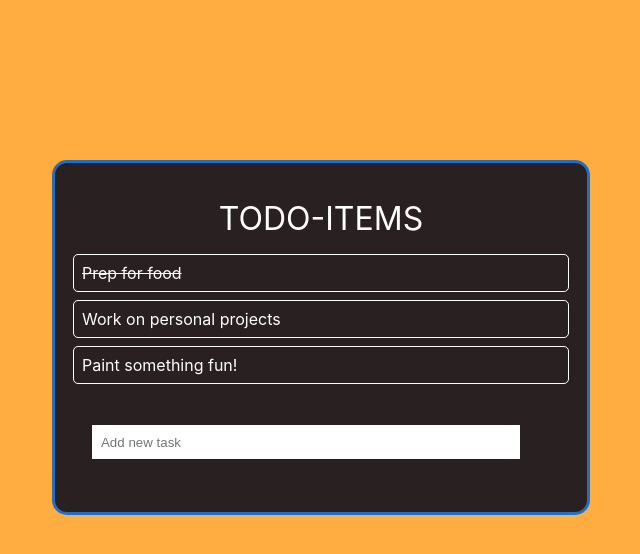
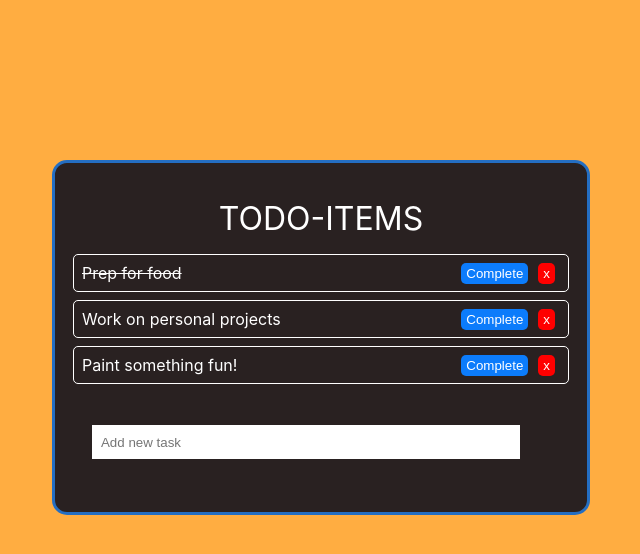
Before and after one commit to Raseshwari/react-hooks-playground, a React (Create React App) app: page / in a window 1280 px wide. Shown: the top 554 px of the page, without its empty margins (319-959 px from the left). Built offline with nearby package versions, Linux system fonts and the light colour scheme.

Commit message:
complete and remove tasks

```diff
--- a/src/components/Todo.js
+++ b/src/components/Todo.js
@@ -1,14 +1,16 @@
 import React, { useState } from "react";
-import CreateTask from './CreateTask';
+import CreateTask from "./CreateTask";
 import "./Todo.css";
 
-function Task({ task }) {
+function Task({ task, index, completeTask, removeTask }) {
   return (
     <div
       className="task"
       style={{ textDecoration: task.completed ? "line-through" : "" }}
     >
       {task.title}
+      <button style={{ background: "red" }} onClick={() => removeTask(index)}>x</button>
+      <button onClick={() => completeTask(index)}>Complete</button>
     </div>
   );
 }
@@ -20,29 +22,42 @@
     { title: "Paint something fun!", completed: false },
   ]);
 
+  const addTask = (title) => {
+    const newTasks = [...tasks, { title, completed: false }];
+    setTasks(newTasks);
+  };
 
-const addTask = title => {
-    const newTasks = [...tasks, {title, completed: false}];
-    setTasks(newTasks)
+  const completeTask = (index) => {
+    const newTasks = [...tasks];
+    newTasks[index].completed = true;
+    setTasks(newTasks);
+  };
+
+  const removeTask = (index) => {
+      const newTasks = [...tasks];
+      newTasks.splice(index,1);
+      setTasks(newTasks);
   }
 
-  return(<div className='todo-container'>
-      <div className='header'>
-          TODO-ITEMS
-      </div>
-      <div className='tasks'>
-          {tasks.map((task,index)=>(
+  return (
+    <div className="todo-container">
+      <div className="header">TODO-ITEMS</div>
+      <div className="tasks">
+        {tasks.map((task, index) => (
           <Task
             task={task}
             index={index}
             key={index}
+            completeTask={completeTask}
+            removeTask={removeTask}
           />
         ))}
       </div>
       <div className="create-task">
-            <CreateTask addTask={addTask}/>
+        <CreateTask addTask={addTask} />
       </div>
-  </div>)
+    </div>
+  );
 }
 
 export default Todo;
```
Lines whose indentation alone changed are shown as unchanged.
